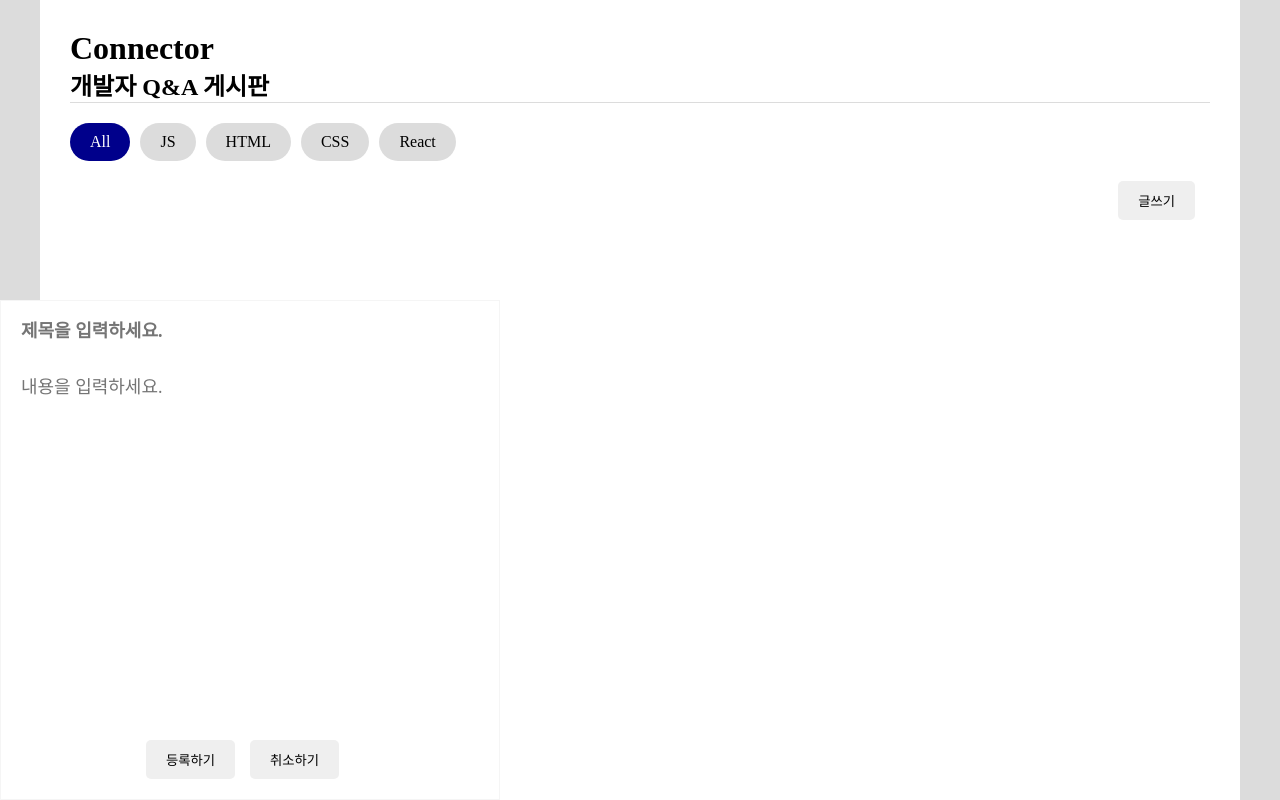
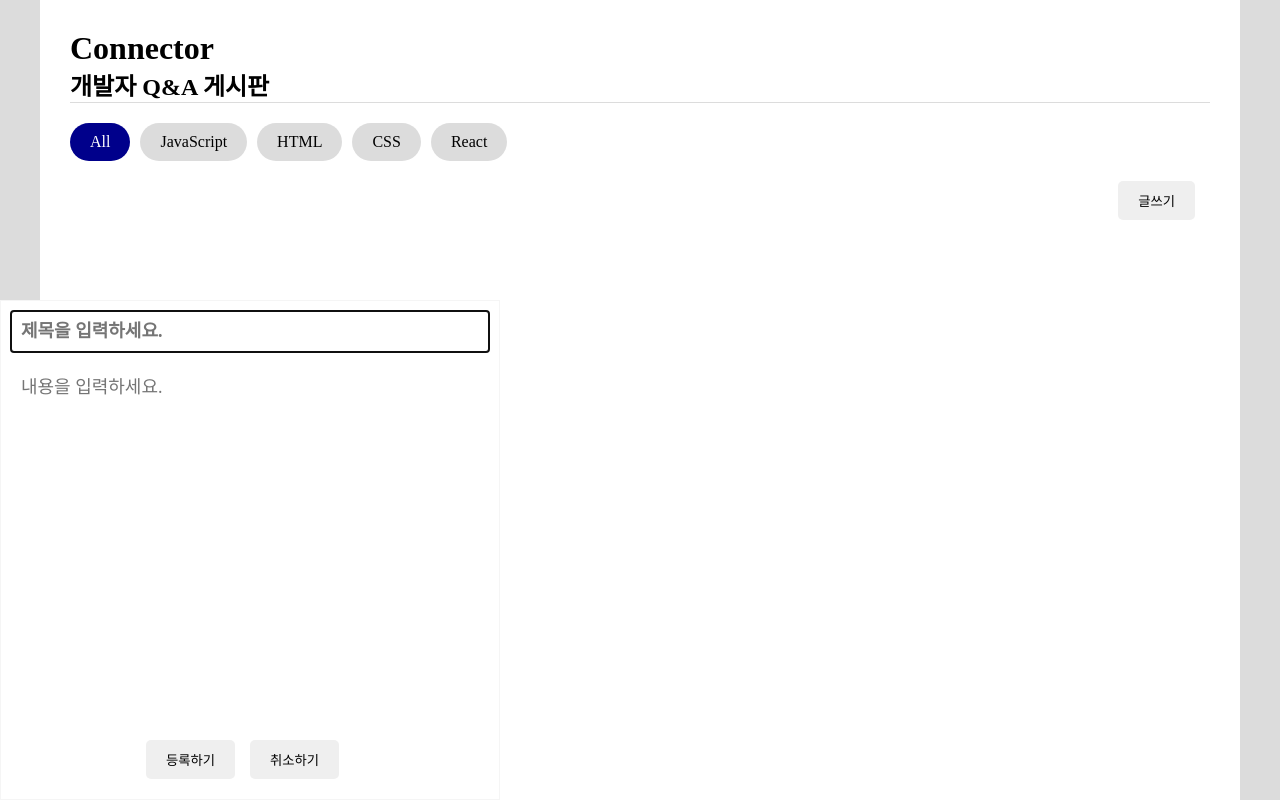
Before and after one commit to junmipark/Connector, a React (Create React App) app in the folder connector/: page / in a window 1280 px wide. Both pictures are taken after a click on the button "글쓰기". Built offline with nearby package versions, Linux system fonts and the light colour scheme; a web font is replaced by a local one.

Commit message:
qna 게시판 구현 - 수정하기 구현

```diff
--- a/connector/src/pjm/ConnectorApp.js
+++ b/connector/src/pjm/ConnectorApp.js
@@ -1,5 +1,5 @@
-import React, { useEffect } from "react";
-import ItemList from "./ItemComponents";
+import React from "react";
+import ItemStorage from "./ItemStorage";
 
 import styles from './css/connector-app.css';
 
@@ -9,7 +9,7 @@ import styles from './css/connector-app.css';
  */
 
 
-const items = new ItemList();
+const items = new ItemStorage();
 
 function ConnectorApp(props) {
     const [list, setList] = React.useState(props.qnaStorage);
@@ -26,6 +26,7 @@ function ConnectorApp(props) {
 }
 
 function QnA(props) {
+    const tagArray = ['JavaScript', 'HTML', 'CSS', 'React'];
     return (
         <div className="qna-area">
             <div className="qna-tag-title">
@@ -34,10 +35,11 @@ function QnA(props) {
             </div>
             <div className="qna-tag-list">
                 <Tag tagName="All" selected="selected" />
-                <Tag tagName="JS" />
-                <Tag tagName="HTML" />
-                <Tag tagName="CSS" />
-                <Tag tagName="React" />
+                {
+                    tagArray.map((tag, index) => {
+                        return <Tag tagName={tag} key={index} />
+                    })
+                }
             </div>
             <BoardArea qnaStorage={props.qnaStorage} />
         </div>
@@ -72,7 +74,7 @@ function BoardArea(props) {
         setIsModal
     }
 
-    const writeHandler = (event) => {
+    const writeHandler = () => {
         setIsModal(true);
     }
 
@@ -83,7 +85,7 @@ function BoardArea(props) {
 
             {
                 items.list.map((listItem, index) => {
-                    return <BoardItem key={index} listItem={listItem} setInitState={setInitState} />
+                    return <BoardItem key={index} index={index} listItem={listItem} setInitState={setInitState} modal={modal} />
                 })
             }
         </div>
@@ -94,8 +96,13 @@ function BoardModal(props) {
     const modal = props.modal;
     const setInitState = props.setInitState;
 
-    const [title, setTitle] = React.useState('');
-    const [contents, setContents] = React.useState('');
+    const currentItem = items.getItem();
+
+    const [title, setTitle] = React.useState(currentItem ? currentItem.data.title : '');
+    const [contents, setContents] = React.useState(currentItem ? currentItem.data.contents : '');
+
+    // 포커스 효과를 주기 위해 선언한 레퍼런스
+    const inputRef = React.useRef(null);
 
     const titleHandler = (event) => {
         setTitle(event.target.value);
@@ -105,27 +112,35 @@ function BoardModal(props) {
         setContents(event.target.value);
     }
 
-    const confirmHandler = (event) => {
+    const confirmHandler = () => {
         const newItem = {
             title,
             contents
         }
 
-        if (title === '' && contents === '') {
+        if (title === '' || contents === '') {
             return null;
         }
 
-        items.createItem(newItem);
+        if (currentItem) {
+            items.updateItem(newItem);
+        } else {
+            items.createItem(newItem);
+        }
         setInitState();
     }
 
-    const cancleHandler = (event) => {
+    const cancleHandler = () => {
         modal.setIsModal(false);
     }
 
+    React.useEffect(() => {
+        inputRef.current.focus();
+    }, []);
+
     return (
         <dialog open className="qna-modal">
-            <input type="text" value={title} onChange={titleHandler} placeholder="제목을 입력하세요." />
+            <input type="text" value={title} ref={inputRef} onChange={titleHandler} placeholder="제목을 입력하세요." />
             <textarea onChange={contentsHandler} placeholder="내용을 입력하세요." defaultValue={contents}></textarea>
             <div>
                 <button className="qna-board-button" onClick={confirmHandler}>등록하기</button>
@@ -138,10 +153,15 @@ function BoardModal(props) {
 function BoardItem(props) {
     const listItem = props.listItem;
 
+    const clickHandler = (index) => {
+        items.setCurrentIndex(index);
+        props.modal.setIsModal(true);
+    }
+
     return (
-        <div className="qna-board-item">
+        <div className="qna-board-item" onClick={() => { clickHandler(props.index) }}>
             <div>
-                <span>{listItem.item.title}</span>
+                <span>{listItem.data.title}</span>
                 <span className="qna-item-date">{listItem.createdDate}</span>
             </div>
             <div className="qna-item-answer">
--- a/connector/src/pjm/ItemComponents.js
+++ b/connector/src/pjm/ItemStorage.js
@@ -1,23 +1,19 @@
 import React from "react";
 
 class Item extends React.Component {
-    constructor(item) {
+    constructor(data) {
         super();
-        this.item = item;
-        this.createdDate = this.setCurrentDate();
-        this.modifiedDate = this.setCurrentDate();
+        this.data = data;
+        this.createdDate = this.getCurrentDate();
+        this.modifiedDate = this.getCurrentDate();
     }
 
-    setModifiedDate() {
-        this.modifiedDate = this.setCurrentDate();
-    }
-
-    setCurrentDate() {
+    getCurrentDate() {
         return new Date().toLocaleString('ko-KR');
     }
 }
 
-class ItemList extends React.Component {
+class ItemStorage extends React.Component {
     constructor(item) {
         super();
         this.list = [];
@@ -31,8 +27,8 @@ class ItemList extends React.Component {
         }
     }
 
-    createItem(item) {
-        const boardItem = new Item({ ...item, 'id': this.count++ });
+    createItem(data) {
+        const boardItem = new Item({ ...data, 'id': this.count++ });
         this.list.push(boardItem);
     }
 
@@ -42,15 +38,10 @@ class ItemList extends React.Component {
         }
     }
 
-    updateItem(oldItem) {
+    updateItem(data) {
         if (this.currentIndex !== -1) {
-            let newItem = {
-                item: oldItem.item,
-                createdDate: oldItem.createdDate,
-            };
-
-            newItem.setModifiedDate();
-
+            let newItem = new Item(data);
+            newItem = { ...newItem, createdDate: this.list[this.currentIndex].createdDate }
             this.list[this.currentIndex] = newItem;
         }
     }
@@ -61,6 +52,18 @@ class ItemList extends React.Component {
             this.currentIndex = -1;
         }
     }
+
+    getItem() {
+        let result;
+
+        if (this.currentIndex !== -1) {
+            result = this.list[this.currentIndex];
+
+            return result;
+        }
+
+        return null;
+    }
 }
 
-export default ItemList;
+export default ItemStorage;
--- a/connector/src/pjm/css/connector-app.css
+++ b/connector/src/pjm/css/connector-app.css
@@ -11,6 +11,10 @@
     flex-direction: column;
     align-items: center;
     background-color: gainsboro;
+}
+
+.qna-area span,button {
+    user-select: none;
 }
 
 .qna-area {
@@ -54,7 +58,6 @@
 
 .qna-tag-list {
     display: flex;
-    flex-direction: row;
 }
 
 .qna-tag-element {
```
